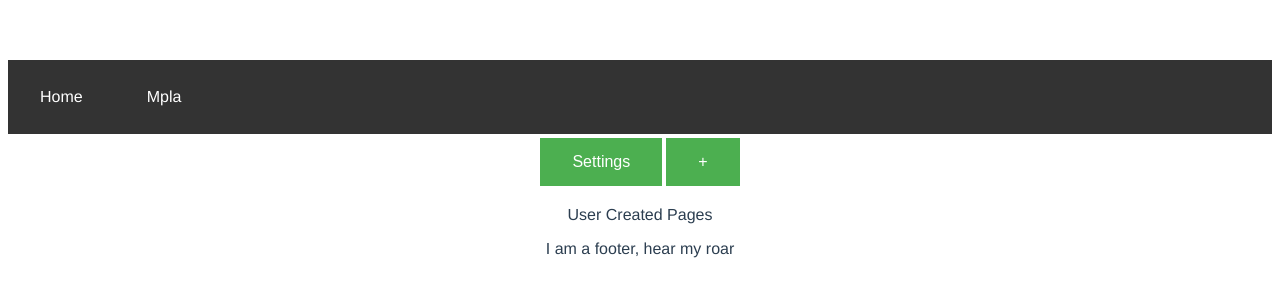
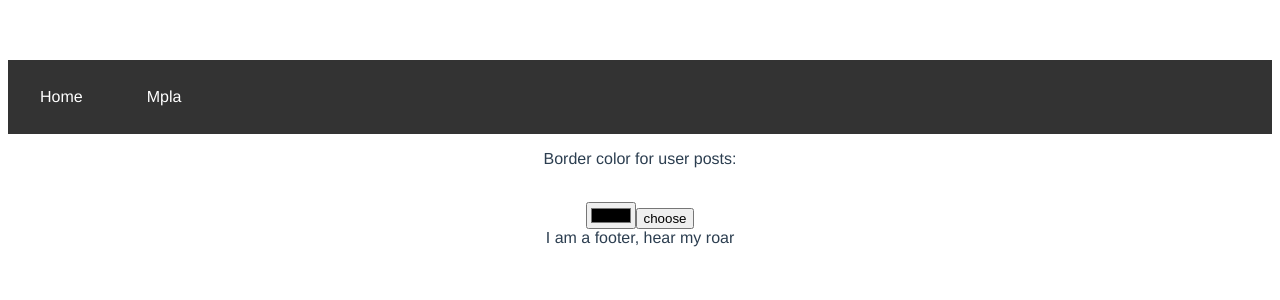
Before and after one commit to 0rf345/1st-vue-project, a Vue app: page / in a window 1280 px wide. Both pictures are taken after a click on the button "Settings". Shown: the top 300 px of the page. Built offline with nearby package versions, Linux system fonts and the light colour scheme.

Commit message:
Persistent post for 1! page

```diff
--- a/src/components/Home.vue
+++ b/src/components/Home.vue
@@ -5,10 +5,10 @@
       and autofocus on the new name input as soon as they are re-rendered.
       If these are not desirable for user use, we can just remove them and gain better performance instead.
     -->
-    <div v-if="!selectedPage">
-      <div v-if="!creatingSomething">
+    <div v-show="!selectedPage">
+      <div v-if="!creatingSomething && !inSettings">
         <span>
-          <button class="button">Settings</button>
+          <button class="button" @click="inSettings=true">Settings</button>
           <button class="button" @click="createUserPagePage()" v-focus>+</button>
         </span>
         <div id="userPages">
@@ -16,12 +16,20 @@
           <p class="userPage" v-for="userPage in userPages" :key="userPage.id" @click="userPclicked(userPage)"> {{ userPage.name }}</p>
         </div>
       </div>
+      <div v-show="inSettings">
+        <p>Border color for user posts:</p>
+        <br>
+        <form @submit.prevent="postColorChange">
+          <input type="color" required />
+          <button type="submit">choose</button>
+        </form>
+      </div>
       <div v-show="creatingSomething">
         <userpages @UPsUpdated="updateUserPages($event)" @upcCancelled="cancelSubmission"></userpages>
       </div>
     </div>
-    <div class="pageDetails" v-else>
-      <pagedetails :page="clickedPage" @changedNameOfUP="clickedPage.name = $event" @deletePage="deleteUserPage"></pagedetails>
+    <div class="pageDetails" v-show="selectedPage">
+      <pagedetails :borderColor="postBorderColor" :page="clickedPage" @changedNameOfUP="clickedPage.name = $event" @deletePage="deleteUserPage"></pagedetails>
     </div>
   </div>
 </template>
@@ -36,9 +44,11 @@ export default {
     return {
       creatingSomething: false,
       selectedPage: false,
+      inSettings: false,
       clickedPage: {},
       userPages: [],
-      newPage: {}
+      newPage: {},
+      postBorderColor: ''
     }
   },
   components: {
@@ -86,6 +96,10 @@ export default {
       this.clickedPage = {}
       this.creatingSomething = false
       this.selectedPage = false
+    },
+    postColorChange: function (e) {
+      this.inSettings = false
+      this.postBorderColor = e.target[0].value
     }
   },
   directives: {
--- a/src/components/PageDetails.vue
+++ b/src/components/PageDetails.vue
@@ -20,7 +20,7 @@
     </div>
     <div id="userPosts" v-show="!focOnPost">
       <p>Posts for this page</p>
-      <p v-for="post in posts" :key="post.id" class="userPost" @click="userPostClicked(post)">{{ post.name }}</p>
+      <p v-for="post in posts" :key="post.id" class="userPost" :style="{ border: myBorder }" @click="userPostClicked(post)">{{ post.name }}</p>
     </div>
     <div v-show="focOnPost">
       <p>{{ focPost.name }}</p>
@@ -48,13 +48,8 @@ export default {
     }
   },
   props: [
-    'page'
+    'page', 'borderColor'
   ],
-  computed: {
-    currentPage: function () {
-      return this.page.slice()
-    }
-  },
   methods: {
     changeName: function (e) {
       //  Value of input field
@@ -80,6 +75,11 @@ export default {
     deletePost: function () {
       this.focOnPost = false
       this.posts.splice(this.posts.indexOf(this.focPost), 1)
+    }
+  },
+  computed: {
+    myBorder: function () {
+      return '2px solid ' + this.borderColor
     }
   }
 }
```
